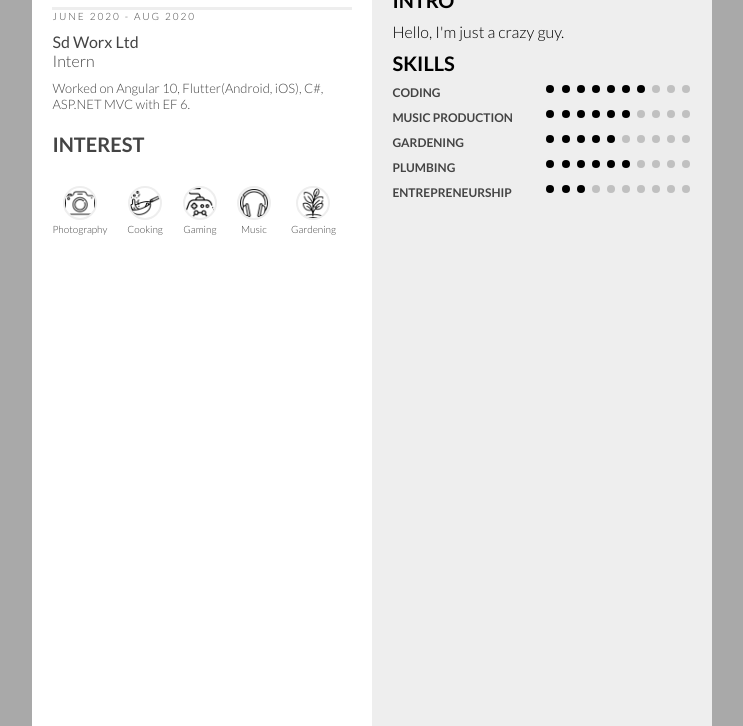
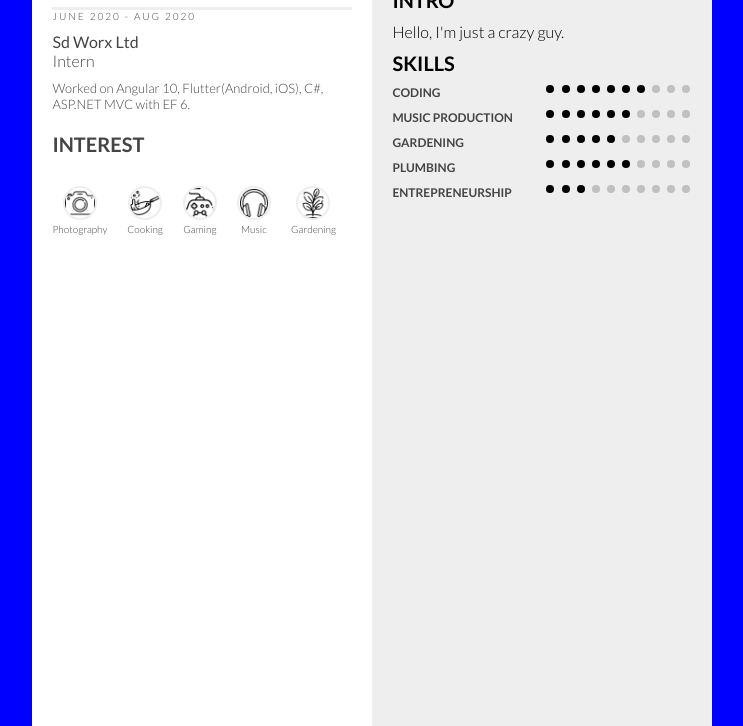
Before and after one commit to akhileshboodhun/AkhileshBoodhunCV, a website: page public/index.html in a window 1280 px wide. Shown: the part 350-1076 px from the top of the page, without its empty margins (326-1069 px from the left). Drawn offline with nearby package versions, Linux system fonts and the light colour scheme; files that its build step writes are made by us from their sources.

Commit message:
changed background color

```diff
--- a/scss/main.scss
+++ b/scss/main.scss
@@ -33,7 +33,7 @@
 }
 
 body {
-    background: darkgray;
+    background: blue;
 }
 
 .page {
```
